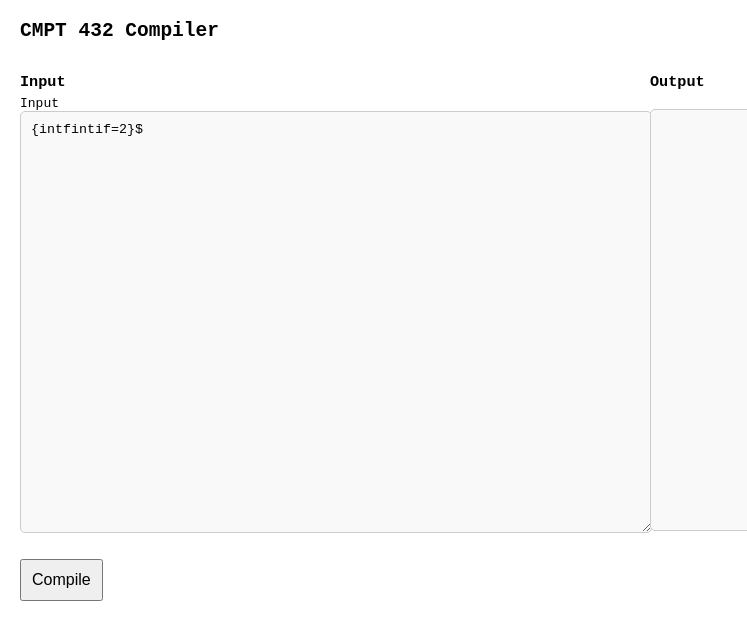
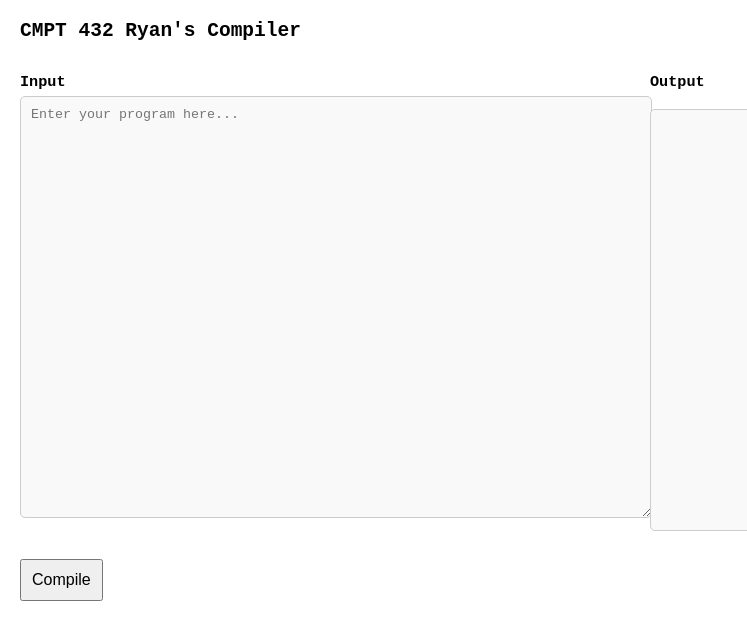
Before and after one commit to RyanACahill/compilers, a website: page index.html in a window 1280 px wide. Shown: the whole page, without its empty margins (0-747 px from the left). Drawn offline with Linux system fonts and the light colour scheme.

Commit message:
default fixed

```diff
--- a/index.html
+++ b/index.html
@@ -45,15 +45,13 @@
 </head>
 <body>
 
-<h2>CMPT 432 Compiler</h2>
+<h2>CMPT 432 Ryan's Compiler</h2>
 
 <div class="container">
     <!-- INPUT -->
     <div class="panel">
         <h3>Input</h3>
-<label for="input">Input</label>
 <textarea id="input" placeholder="Enter your program here..." title="Compiler input">
-{intfintif=2}$
 </textarea>    </div>
 
     <!-- OUTPUT -->
```
